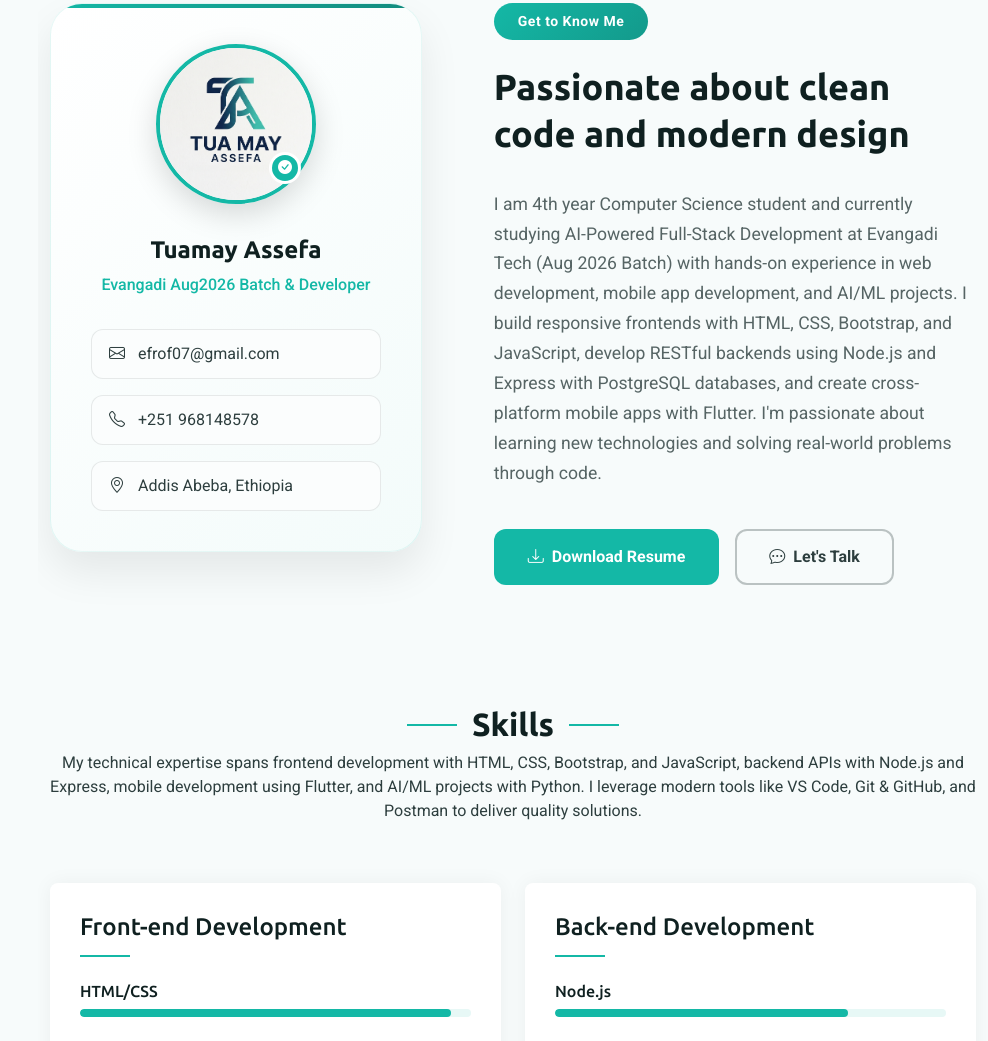
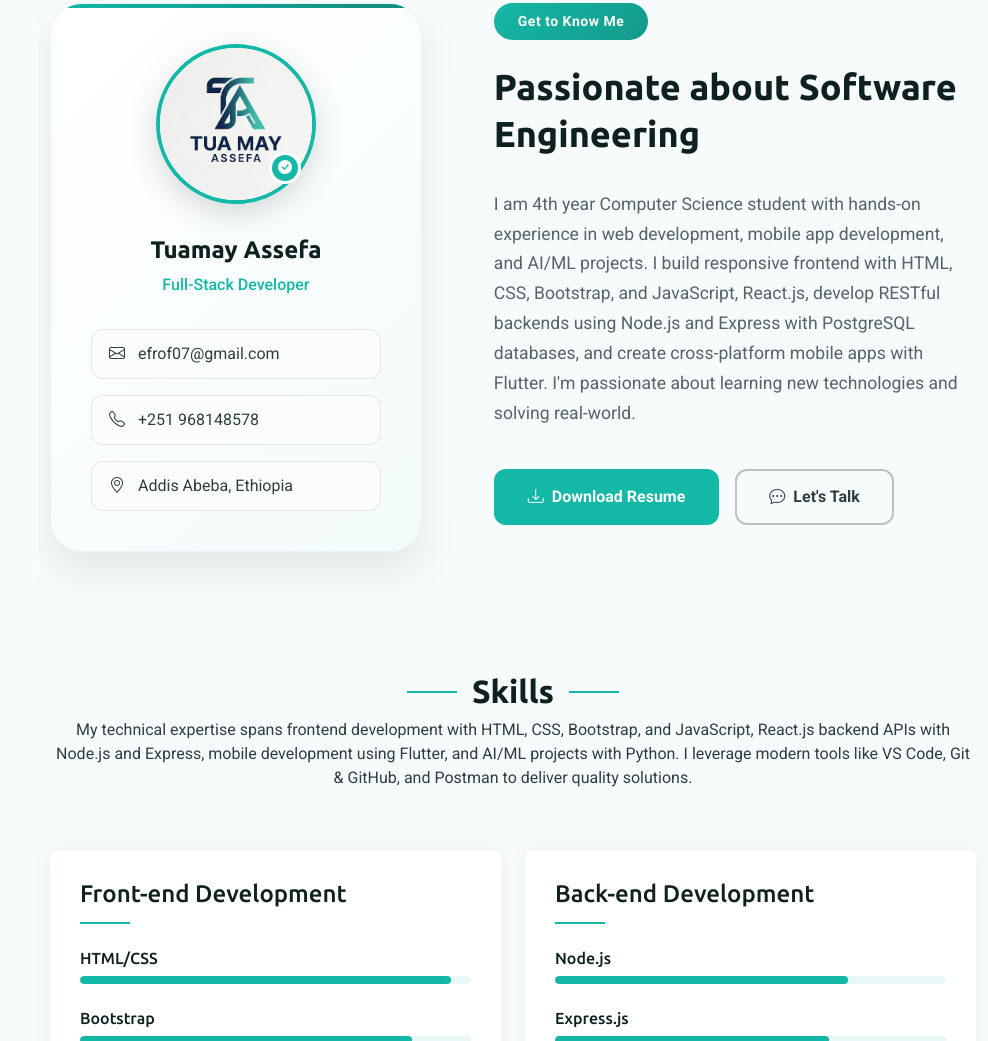
Before and after one commit to Tuamay-A/My_portfolio, a plain HTML site: page client/index.html in a window 1280 px wide. Shown: the part 857-1898 px from the top of the page, without its empty margins (292-1280 px from the left). Drawn offline with nearby package versions, Linux system fonts and the light colour scheme.

Commit message:
modified index

```diff
--- a/client/index.html
+++ b/client/index.html
@@ -102,8 +102,8 @@
                 <h1>Tuamay<span class="accent-text">Assefa</span></h1>
                 <h2>Tuamay Assefa</h2>
                 <!-- <p class="lead">I'm a <span class="typed" data-typed-items="UI/UX Designer, Web Developer, Brand Strategist, Creative Director"></span></p> -->
-                <p class="lead">I'm a <span class="typed" data-typed-items="Full-Stack Developer, Evangadi Aug2026 Batch Student, Mobile app developer"></span></p>
-                <p class="description">Full-stack developer specializing in building modern web and mobile applications. From responsive frontend interfaces with HTML, CSS, and Bootstrap to scalable Node.js backends and cross-platform Flutter apps, I bring ideas to life with clean, maintainable code.</p>
+                <p class="lead">I'm a <span class="typed" data-typed-items="Full-Stack Developer, Mobile app developer"></span></p>
+                <p class="description">Full-stack developer specializing in building modern web and mobile applications. From responsive frontend interfaces with HTML, CSS, Bootstrap and React.js to scalable Node.js backends and cross-platform Flutter apps, I bring ideas to life with clean.</p>
 
                 <div class="hero-actions">
                   <a href="#portfolio" class="btn btn-primary">View My Work</a>
@@ -158,7 +158,7 @@
 
               <div class="profile-content">
                 <h3>Tuamay Assefa</h3>
-                <p class="profession">Evangadi Aug2026 Batch &amp; Developer</p>
+                <p class="profession">Full-Stack Developer</p>
 
                 <div class="contact-links">
                   <a href="mailto:efrof07@gmail.com" class="contact-item">
@@ -182,13 +182,13 @@
             <div class="about-content">
               <div class="section-header">
                 <span class="badge-text">Get to Know Me</span>
-                <h2>Passionate about clean code and modern design</h2>
+                <h2>Passionate about Software Engineering</h2>
               </div>
 
               <div class="description">
-                <p>I am 4th year Computer Science student and currently studying AI-Powered Full-Stack Development at Evangadi Tech (Aug 2026 Batch) with hands-on experience in web development, mobile app development,
-                  and AI/ML projects. I build responsive frontends with HTML, CSS, Bootstrap, and JavaScript, develop RESTful backends using Node.js and Express with PostgreSQL databases,
-                  and create cross-platform mobile apps with Flutter. I'm passionate about learning new technologies and solving real-world problems through code.</p>
+                <p>I am 4th year Computer Science student with hands-on experience in web development, mobile app development,
+                  and AI/ML projects. I build responsive frontend with HTML, CSS, Bootstrap, and JavaScript, React.js, develop RESTful backends using Node.js and Express with PostgreSQL databases,
+                  and create cross-platform mobile apps with Flutter. I'm passionate about learning new technologies and solving real-world.</p>
               </div>
 
               <!-- <div class="stats-grid">
@@ -305,7 +305,7 @@
       <!-- Section Title -->
       <div class="container section-title" data-aos="fade-up">
         <h2>Skills</h2>
-        <p>My technical expertise spans frontend development with HTML, CSS, Bootstrap, and JavaScript, backend APIs with Node.js and Express, mobile development using Flutter, and AI/ML projects with Python. I leverage modern tools like VS Code, Git & GitHub, and Postman to deliver quality solutions.</p>
+        <p>My technical expertise spans frontend development with HTML, CSS, Bootstrap, and JavaScript, React.js backend APIs with Node.js and Express, mobile development using Flutter, and AI/ML projects with Python. I leverage modern tools like VS Code, Git & GitHub, and Postman to deliver quality solutions.</p>
       </div><!-- End Section Title -->
 
       <div class="container" data-aos="fade-up" data-aos-delay="100">
```
